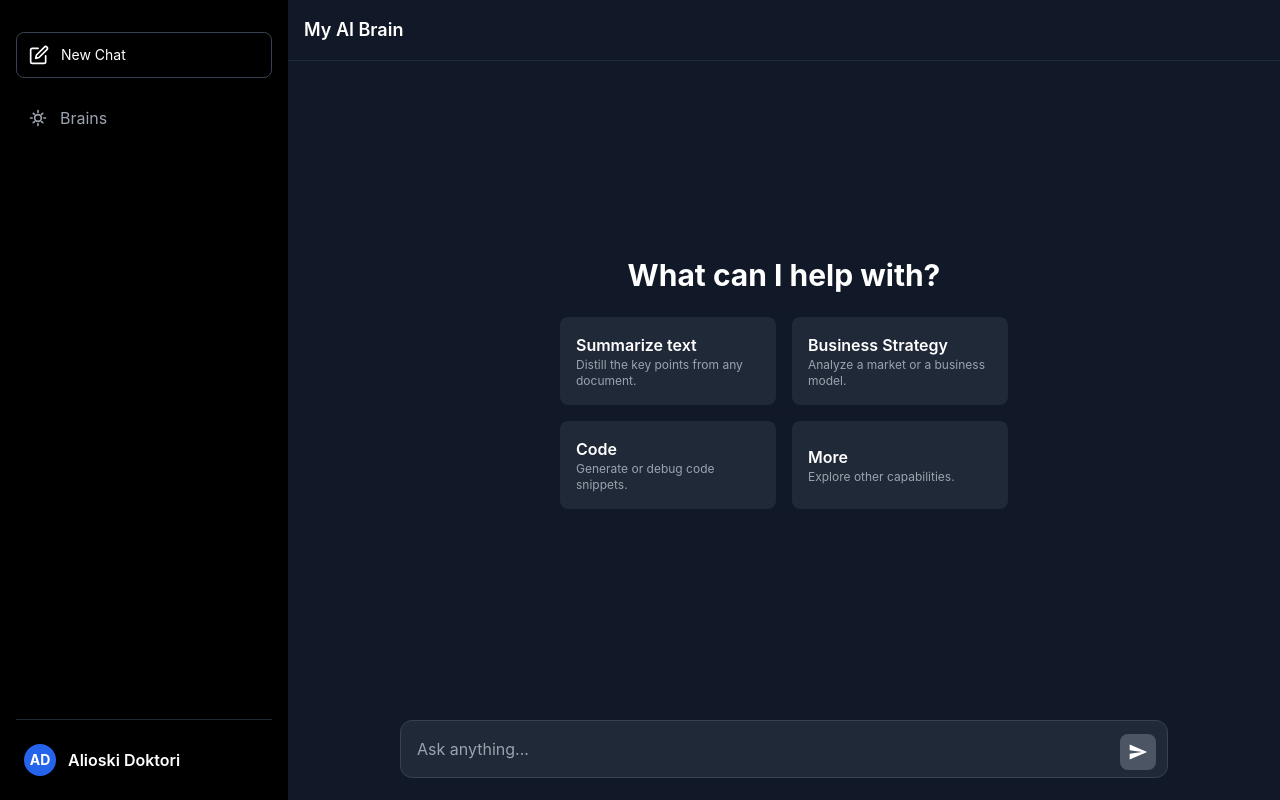
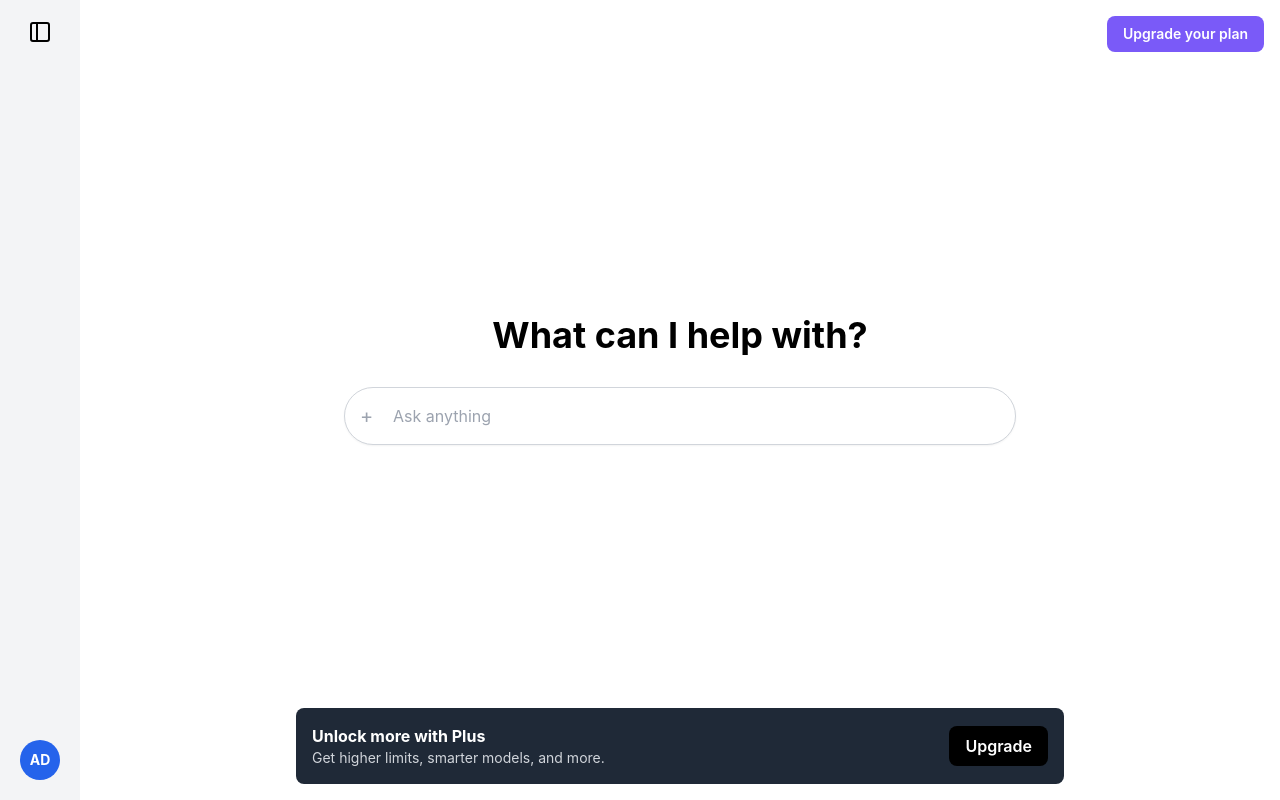
Before and after one commit to solomon-brian/my-ai-brain, a Next.js app: page / in a window 1280 px wide. Built offline with nearby package versions, Linux system fonts and the light colour scheme.

Commit message:
feat(ui)!: Implement definitive industry-standard light-mode UI (v0.13.0)

```diff
--- a/pages/index.js
+++ b/pages/index.js
@@ -1,27 +1,25 @@
 import { useState, useEffect, useRef } from "react";
 
 // --- SVG Icon Components ---
-const MenuIcon = () => (<svg className="h-6 w-6" viewBox="0 0 24 24" fill="none" stroke="currentColor" strokeWidth="2" strokeLinecap="round" strokeLinejoin="round"><line x1="3" y1="12" x2="21" y2="12"></line><line x1="3" y1="6" x2="21" y2="6"></line><line x1="3" y1="18" x2="21" y2="18"></line></svg>);
-const NewChatIcon = () => (<svg className="h-5 w-5" viewBox="0 0 24 24" fill="none" stroke="currentColor" strokeWidth="2" strokeLinecap="round" strokeLinejoin="round"><path d="M11 4H4a2 2 0 0 0-2 2v14a2 2 0 0 0 2 2h14a2 2 0 0 0 2-2v-7"></path><path d="M18.5 2.5a2.121 2.121 0 0 1 3 3L12 15l-4 1 1-4 9.5-9.5z"></path></svg>);
-const BrainsIcon = () => (<svg className="h-5 w-5" viewBox="0 0 24 24" fill="none" stroke="currentColor" strokeWidth="2" strokeLinecap="round" strokeLinejoin="round"><path d="M3 12h2M19 12h2M12 3v2M12 19v2M6.343 6.343l1.414 1.414M16.243 16.243l1.414 1.414M6.343 17.657l1.414-1.414M16.243 7.757l1.414-1.414M12 16a4 4 0 1 0 0-8 4 4 0 0 0 0 8z"></path></svg>);
-const SendIcon = () => (<svg className="w-5 h-5" viewBox="0 0 24 24" fill="none" xmlns="http://www.w3.org/2000/svg"><path d="M2.01 21L23 12L2.01 3L2 10L17 12L2 14L2.01 21Z" fill="white"/></svg>);
-const UserIcon = () => ( <svg className="h-5 w-5" viewBox="0 0 24 24" fill="none" xmlns="http://www.w3.org/2000/svg"><path d="M12 12C14.2091 12 16 10.2091 16 8C16 5.79086 14.2091 4 12 4C9.79086 4 8 5.79086 8 8C8 10.2091 9.79086 12 12 12ZM12 12C18.6667 12 20 16 20 18V20H4V18C4 16 5.33333 12 12 12Z" stroke="currentColor" strokeWidth="1.5" strokeLinecap="round" strokeLinejoin="round"/></svg> );
-const BrainIconSmall = () => ( <svg className="h-5 w-5" viewBox="0 0 24 24" fill="none" xmlns="http://www.w3.org/2000/svg"><path d="M6.5 13.5C4.01 13.5 2 15.51 2 18C2 19.82 3.08 21.4 4.7 22.21M17.5 13.5C19.99 13.5 22 15.51 22 18C22 19.82 20.92 21.4 19.3 22.21M12 13V22M12 13C13.66 13 15 11.66 15 10V9C15 6 12 3 12 3C12 3 9 6 9 9V10C9 11.66 10.34 13 12 13ZM12 3C10.5 1.5 8.5 2 7.5 4C6.5 6 8.5 7.5 9 9M12 3C13.5 1.5 15.5 2 16.5 4C17.5 6 15.5 7.5 15 9" stroke="currentColor" strokeWidth="1.5" strokeLinecap="round" strokeLinejoin="round"/></svg> );
+const SidebarToggleIcon = () => (<svg className="h-6 w-6" viewBox="0 0 24 24" fill="none" stroke="currentColor" strokeWidth="2" strokeLinecap="round" strokeLinejoin="round"><rect x="3" y="3" width="18" height="18" rx="2" ry="2"></rect><line x1="9" y1="3" x2="9" y2="21"></line></svg>);
+const NewChatIcon = () => (<svg className="h-6 w-6" viewBox="0 0 24 24" fill="none" stroke="currentColor" strokeWidth="2" strokeLinecap="round" strokeLinejoin="round"><path d="M11 4H4a2 2 0 0 0-2 2v14a2 2 0 0 0 2 2h14a2 2 0 0 0 2-2v-7"></path><path d="M18.5 2.5a2.121 2.121 0 0 1 3 3L12 15l-4 1 1-4 9.5-9.5z"></path></svg>);
+const HistoryIcon = () => (<svg className="h-6 w-6" viewBox="0 0 24 24" fill="none" stroke="currentColor" strokeWidth="2" strokeLinecap="round" strokeLinejoin="round"><path d="M1 4v6h6M23 20v-6h-6"/><path d="M3.51 9a9 9 0 0 1 14.85-3.36L23 10M1 14l4.64 3.36A9 9 0 0 0 20.49 15"/></svg>);
+const SendIcon = () => (<svg className="w-5 h-5" viewBox="0 0 24 24" fill="none" xmlns="http://www.w3.org/2000/svg"><path d="M2.01 21L23 12L2.01 3L2 10L17 12L2 14L2.01 21Z" fill="currentColor"/></svg>);
+const UserIcon = () => ( <svg className="h-6 w-6 p-0.5" viewBox="0 0 24 24" fill="none" xmlns="http://www.w3.org/2000/svg"><path d="M12 12C14.2091 12 16 10.2091 16 8C16 5.79086 14.2091 4 12 4C9.79086 4 8 5.79086 8 8C8 10.2091 9.79086 12 12 12ZM12 12C18.6667 12 20 16 20 18V20H4V18C4 16 5.33333 12 12 12Z" stroke="currentColor" strokeWidth="1.5" strokeLinecap="round" strokeLinejoin="round"/></svg> );
+const BrainIcon = () => ( <svg className="h-6 w-6 p-0.5" viewBox="0 0 24 24" fill="none" xmlns="http://www.w3.org/2000/svg"><path d="M6.5 13.5C4.01 13.5 2 15.51 2 18C2 19.82 3.08 21.4 4.7 22.21M17.5 13.5C19.99 13.5 22 15.51 22 18C22 19.82 20.92 21.4 19.3 22.21M12 13V22M12 13C13.66 13 15 11.66 15 10V9C15 6 12 3 12 3C12 3 9 6 9 9V10C9 11.66 10.34 13 12 13ZM12 3C10.5 1.5 8.5 2 7.5 4C6.5 6 8.5 7.5 9 9M12 3C13.5 1.5 15.5 2 16.5 4C17.5 6 15.5 7.5 15 9" stroke="currentColor" strokeWidth="1.5" strokeLinecap="round" strokeLinejoin="round"/></svg> );
 
 export default function Home() {
+    const [isSidebarCollapsed, setIsSidebarCollapsed] = useState(true);
     const [messages, setMessages] = useState([]);
     const [input, setInput] = useState("");
     const [isLoading, setIsLoading] = useState(false);
-    const [sidebarOpen, setSidebarOpen] = useState(false);
     const messagesEndRef = useRef(null);
 
-    useEffect(() => { handleNewChat(); }, []);
-    useEffect(() => { messagesEndRef.current?.scrollIntoView({ behavior: 'smooth' }); }, [messages]);
+    useEffect(() => { messagesEndRef.current?.scrollIntoView({ behavior: "smooth" }); }, [messages]);
 
     const handleNewChat = () => {
         setMessages([]);
         setInput("");
-        setSidebarOpen(false);
     };
 
     const handleSendMessage = async (prompt = input) => {
@@ -32,7 +30,7 @@ export default function Home() {
         setIsLoading(true);
         try {
             const response = await fetch('/api/chat', { method: 'POST', headers: { 'Content-Type': 'application/json' }, body: JSON.stringify({ messages: newMessages, brainId: 'default' }) });
-            if (!response.ok) throw new Error("Failed to connect to the AI brain.");
+            if (!response.ok) throw new Error("Connection to the AI brain failed. The system may be offline.");
             const data = await response.json();
             setMessages(prev => [...prev, { role: 'assistant', content: data.reply }]);
         } catch (error) {
@@ -40,10 +38,6 @@ export default function Home() {
         } finally {
             setIsLoading(false);
         }
-    };
-
-    const handlePromptSuggestion = (text) => {
-        handleSendMessage(text);
     };
 
     const handleKeyPress = (e) => {
@@ -54,77 +48,67 @@ export default function Home() {
     };
 
     return (
-        <div className="flex h-screen bg-gray-900 text-white font-sans text-base overflow-hidden">
-            <aside className={`absolute z-20 h-full bg-black p-4 flex flex-col space-y-4 transition-transform duration-300 ease-in-out ${sidebarOpen ? 'translate-x-0' : '-translate-x-full'} md:relative md:translate-x-0 w-72`}>
-                <div className="flex justify-between items-center md:hidden">
-                    <h2 className="text-lg font-semibold">Menu</h2>
-                    <button onClick={() => setSidebarOpen(false)}>X</button>
+        <div className="flex h-screen bg-white text-black font-sans text-base overflow-hidden">
+            <aside className={`bg-gray-100 flex flex-col transition-all duration-300 ease-in-out ${isSidebarCollapsed ? 'w-20' : 'w-72'} p-3`}>
+                <div className="flex items-center justify-center h-10 mb-4">
+                    <button onClick={() => setIsSidebarCollapsed(!isSidebarCollapsed)} className="p-2 hover:bg-gray-200 rounded-lg">
+                        <SidebarToggleIcon/>
+                    </button>
                 </div>
-                <button onClick={handleNewChat} className="w-full text-left p-3 rounded-lg border border-gray-700 hover:bg-gray-800 flex items-center gap-3 transition-colors text-sm">
-                    <NewChatIcon/> New Chat
-                </button>
-                <div className="flex-1 overflow-y-auto space-y-1">
-                    <div className="p-3 text-gray-400 flex items-center gap-3 cursor-pointer hover:bg-gray-800 rounded-lg">
-                        <BrainsIcon/> Brains
-                    </div>
+                <div className="flex-1 space-y-2">
+                    <button onClick={handleNewChat} className="w-full flex items-center p-3 rounded-lg hover:bg-gray-200 group">
+                        <NewChatIcon/>
+                        <span className={`ml-4 transition-opacity duration-200 whitespace-nowrap ${isSidebarCollapsed ? 'opacity-0' : 'opacity-100'}`}>New Chat</span>
+                    </button>
+                    <button className="w-full flex items-center p-3 rounded-lg hover:bg-gray-200 group">
+                        <HistoryIcon/>
+                        <span className={`ml-4 transition-opacity duration-200 whitespace-nowrap ${isSidebarCollapsed ? 'opacity-0' : 'opacity-100'}`}>History</span>
+                    </button>
                 </div>
-                <div className="border-t border-gray-800 pt-4">
-                    <div className="flex items-center gap-3 p-2 rounded-lg hover:bg-gray-800 cursor-pointer">
-                        <div className="w-8 h-8 rounded-full bg-blue-600 flex items-center justify-center font-bold text-sm">AD</div>
-                        <span className="font-semibold">Alioski Doktori</span>
+                <div>
+                    <div className="flex items-center p-2 rounded-lg hover:bg-gray-200 cursor-pointer group">
+                        <div className="w-10 h-10 rounded-full bg-blue-600 flex items-center justify-center font-bold text-sm text-white flex-shrink-0">AD</div>
+                        <span className={`ml-4 font-semibold transition-opacity duration-200 whitespace-nowrap ${isSidebarCollapsed ? 'opacity-0' : 'opacity-100'}`}>Alioski Doktori</span>
                     </div>
                 </div>
             </aside>
 
-            <main className="flex-1 flex flex-col bg-gray-900">
-                <header className="flex items-center justify-between p-4 border-b border-gray-800">
-                    <button onClick={() => setSidebarOpen(!sidebarOpen)} className="md:hidden"><MenuIcon/></button>
-                    <h2 className="font-semibold text-lg">My AI Brain</h2>
-                    <div></div>
+            <main className="flex-1 flex flex-col">
+                <header className="flex items-center justify-end p-4">
+                    <button className="px-4 py-2 text-sm font-semibold bg-brand-purple text-white rounded-lg hover:opacity-90">Upgrade your plan</button>
                 </header>
 
                 <div className="flex-1 overflow-y-auto">
                     {messages.length === 0 ? (
                         <div className="flex flex-col items-center justify-center h-full text-center p-6">
-                            <h1 className="text-3xl font-bold mb-6">What can I help with?</h1>
-                            <div className="grid grid-cols-2 gap-4 max-w-md w-full">
-                                <button onClick={() => handlePromptSuggestion('Summarize a complex text for me.')} className="p-4 bg-gray-800 rounded-lg text-left hover:bg-gray-700">
-                                    <p className="font-semibold">Summarize text</p>
-                                    <p className="text-xs text-gray-400">Distill the key points from any document.</p>
-                                </button>
-                                <button onClick={() => handlePromptSuggestion('Act as a business strategist.')} className="p-4 bg-gray-800 rounded-lg text-left hover:bg-gray-700">
-                                    <p className="font-semibold">Business Strategy</p>
-                                    <p className="text-xs text-gray-400">Analyze a market or a business model.</p>
-                                </button>
-                                <button onClick={() => handlePromptSuggestion('Help me write some code.')} className="p-4 bg-gray-800 rounded-lg text-left hover:bg-gray-700">
-                                    <p className="font-semibold">Code</p>
-                                    <p className="text-xs text-gray-400">Generate or debug code snippets.</p>
-                                </button>
-                                <button className="p-4 bg-gray-800 rounded-lg text-left hover:bg-gray-700">
-                                    <p className="font-semibold">More</p>
-                                    <p className="text-xs text-gray-400">Explore other capabilities.</p>
-                                </button>
+                            <h1 className="text-4xl font-bold mb-8">What can I help with?</h1>
+                            <div className="relative w-full max-w-2xl">
+                                <span className="absolute left-4 top-1/2 -translate-y-1/2 text-gray-400 text-xl">+</span>
+                                <input type="text" onKeyPress={handleKeyPress} onChange={(e) => setInput(e.target.value)} value={input} className="w-full p-4 pl-12 border border-gray-300 rounded-full shadow-sm focus:outline-none focus:ring-2 focus:ring-brand-purple" placeholder="Ask anything"/>
                             </div>
                         </div>
                     ) : (
                         <div className="space-y-8 max-w-3xl mx-auto p-6">
+                            {/* --- THE FIX IS HERE: Full JSX implementation --- */}
                             {messages.map((msg, i) => (
                                 <div key={i} className="flex items-start gap-4">
-                                    <div className={`flex-shrink-0 w-8 h-8 rounded-full flex items-center justify-center ${msg.role === 'user' ? 'bg-blue-600' : 'bg-gray-700'}`}>
-                                        {msg.role === 'user' ? <UserIcon/> : <BrainIconSmall/>}
+                                    <div className="flex-shrink-0 w-8 h-8 rounded-full flex items-center justify-center bg-gray-200 text-gray-600">
+                                        {msg.role === 'user' ? <UserIcon/> : <BrainIcon/>}
                                     </div>
                                     <div className="flex-1 pt-0.5">
-                                        <p className="font-bold mb-1 text-gray-200">{msg.role === 'user' ? 'You' : 'My AI Brain'}</p>
-                                        <p className="text-gray-300 leading-relaxed whitespace-pre-wrap">{msg.content}</p>
+                                        <p className="font-bold mb-1 text-gray-900">{msg.role === 'user' ? 'You' : 'My AI Brain'}</p>
+                                        <p className="text-gray-700 leading-relaxed whitespace-pre-wrap">{msg.content}</p>
                                     </div>
                                 </div>
                             ))}
                             {isLoading && (
                                 <div className="flex items-start gap-4">
-                                    <div className="w-8 h-8 rounded-full flex items-center justify-center bg-gray-700"><BrainIconSmall /></div>
+                                    <div className="flex-shrink-0 w-8 h-8 rounded-full flex items-center justify-center bg-gray-200 text-gray-600">
+                                        <BrainIcon/>
+                                    </div>
                                     <div className="flex-1 pt-0.5">
-                                        <p className="font-bold mb-1 text-gray-200">My AI Brain</p>
-                                        <p className="animate-pulse text-gray-400">...</p>
+                                        <p className="font-bold mb-1 text-gray-900">My AI Brain</p>
+                                        <p className="animate-pulse text-gray-500">...</p>
                                     </div>
                                 </div>
                             )}
@@ -133,12 +117,24 @@ export default function Home() {
                     )}
                 </div>
 
-                <footer className="p-4 bg-gray-900">
-                    <div className="relative max-w-3xl mx-auto">
-                        <textarea className="w-full p-4 pr-16 rounded-xl bg-gray-800 border border-gray-700 focus:outline-none focus:ring-1 focus:ring-blue-500 resize-none" rows="1" placeholder="Ask anything..." value={input} onChange={(e)=>{setInput(e.target.value); e.target.style.height='auto'; e.target.style.height=`${e.target.scrollHeight}px`;}} onKeyPress={handleKeyPress}/>
-                        <button onClick={() => handleSendMessage(input)} disabled={!input.trim() || isLoading} className="absolute right-3 top-1/2 -translate-y-1/2 p-2 rounded-lg bg-blue-600 hover:bg-blue-700 disabled:bg-gray-600 transition-colors"><SendIcon/></button>
-                    </div>
-                </footer>
+                {messages.length > 0 && (
+                     <footer className="p-4">
+                        <div className="relative max-w-3xl mx-auto">
+                            <textarea className="w-full p-4 pr-16 rounded-xl bg-gray-100 border border-gray-300 focus:outline-none focus:ring-1 focus:ring-brand-purple resize-none" rows="1" placeholder="Ask anything..." value={input} onChange={(e)=>{setInput(e.target.value); e.target.style.height='auto'; e.target.style.height=`${e.target.scrollHeight}px`;}} onKeyPress={handleKeyPress}/>
+                            <button onClick={() => handleSendMessage(input)} disabled={!input.trim() || isLoading} className="absolute right-3 top-1/2 -translate-y-1/2 p-2 rounded-lg bg-black hover:bg-gray-800 disabled:bg-gray-400 transition-colors"><SendIcon/></button>
+                        </div>
+                    </footer>
+                )}
+
+                <div className="p-4">
+                     <div className="max-w-3xl mx-auto p-4 bg-gray-800 text-white rounded-lg flex justify-between items-center">
+                         <div>
+                             <p className="font-bold">Unlock more with Plus</p>
+                             <p className="text-sm text-gray-300">Get higher limits, smarter models, and more.</p>
+                         </div>
+                         <button className="bg-black px-4 py-2 rounded-lg font-semibold">Upgrade</button>
+                     </div>
+                </div>
             </main>
         </div>
     );
--- a/styles/globals.css
+++ b/styles/globals.css
@@ -2,7 +2,7 @@
 @tailwind components;
 @tailwind utilities;
 
-/* A more refined scrollbar for the new aesthetic */
-::-webkit-scrollbar { width: 6px; }
-::-webkit-scrollbar-track { background: #121212; }
-::-webkit-scrollbar-thumb { background-color: #2d2d2d; border-radius: 20px; }
+/* Light theme scrollbar */
+::-webkit-scrollbar { width: 8px; }
+::-webkit-scrollbar-track { background: #f1f1f1; }
+::-webkit-scrollbar-thumb { background-color: #d1d1d1; border-radius: 20px; }
```
Also changed, not shown: tailwind.config.js (+10 -1 lines).
